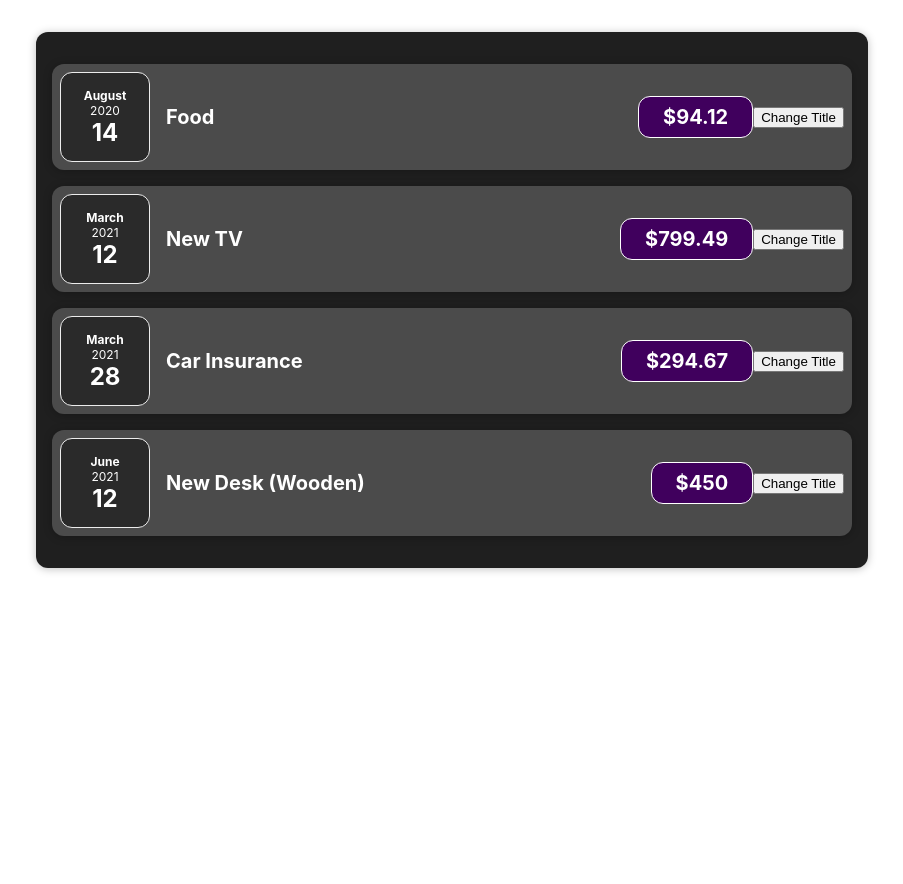
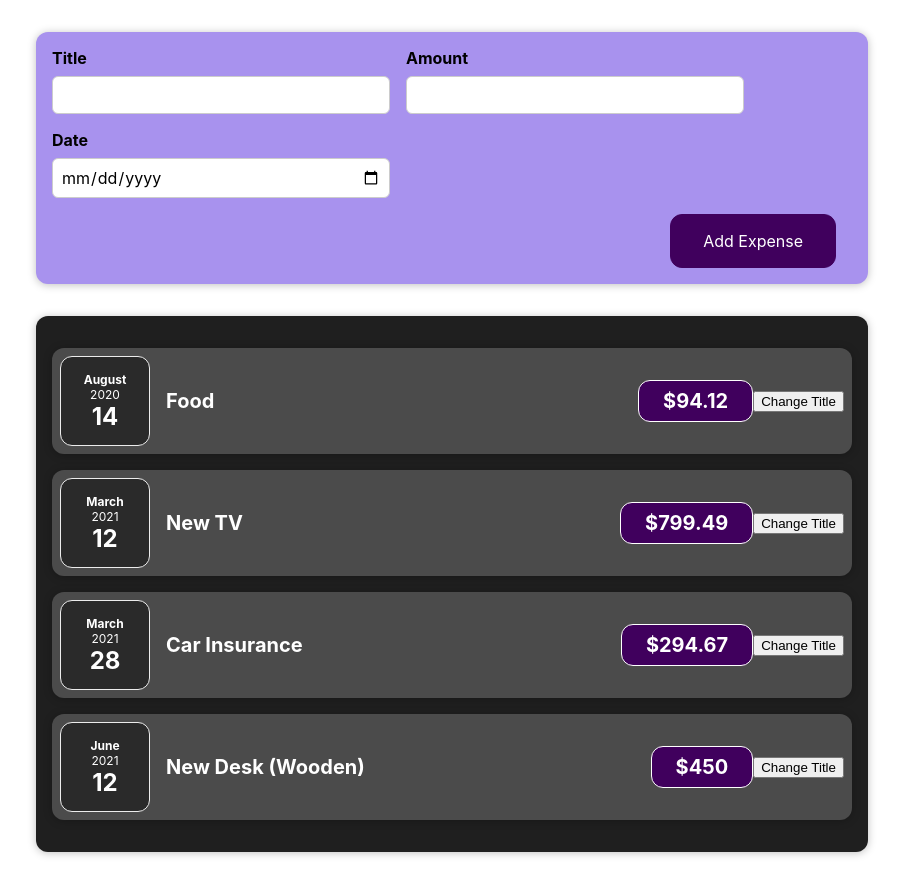
Before and after one commit to OxanaPeregud/Expense-Tracker-React-App, a React (Create React App) app: page / in a window 1280 px wide. Shown: the whole page, without its empty margins (188-1091 px from the left). Before the commit the page ends 800 px from the top, so only its background shows below. Built offline with nearby package versions, Linux system fonts and the light colour scheme.

Commit message:
feat: added new expense form

```diff
--- a/src/App.js
+++ b/src/App.js
@@ -1,6 +1,7 @@
 import React from "react";
 import './App.css';
 import Expenses from "./components/Expenses/Expenses";
+import NewExpense from "./components/NewExpense/NewExpense";
 
 const App = () => {
 
@@ -33,9 +34,10 @@
 
     return (
         <div>
+            <NewExpense/>
             <Expenses items={expenses}/>
         </div>
     );
-}
+};
 
 export default App;
--- a/src/components/Expenses/ExpenseDate.js
+++ b/src/components/Expenses/ExpenseDate.js
@@ -14,6 +14,6 @@
             <div className={"expense-date__day"}>{day}</div>
         </div>
     );
-}
+};
 
 export default ExpenseDate;
--- a/src/components/Expenses/ExpenseItem.js
+++ b/src/components/Expenses/ExpenseItem.js
@@ -21,6 +21,6 @@
             <button onClick={clickHandler}>Change Title</button>
         </Card>
     );
-}
+};
 
 export default ExpenseItem;
--- a/src/components/Expenses/Expenses.js
+++ b/src/components/Expenses/Expenses.js
@@ -25,6 +25,6 @@
                 date={props.items[3].date}/>
         </Card>
     );
-}
+};
 
 export default Expenses;
--- /dev/null
+++ b/src/components/NewExpense/ExpenseForm.css
@@ -0,0 +1,26 @@
+.new-expense__controls {
+    display: flex;
+    flex-wrap: wrap;
+    gap: 1rem;
+    margin-bottom: 1rem;
+    text-align: left;
+}
+
+.new-expense__control label {
+    font-weight: bold;
+    margin-bottom: 0.5rem;
+    display: block;
+}
+
+.new-expense__control input {
+    font: inherit;
+    padding: 0.5rem;
+    border-radius: 6px;
+    border: 1px solid #ccc;
+    width: 20rem;
+    max-width: 100%;
+}
+
+.new-expense__actions {
+    text-align: right;
+}
--- /dev/null
+++ b/src/components/NewExpense/ExpenseForm.js
@@ -0,0 +1,45 @@
+import React, {useState} from "react";
+import './ExpenseForm.css';
+
+const ExpenseForm = () => {
+
+    const [enteredTitle, setEnteredTitle] = useState('');
+    const [enteredAmount, setEnteredAmount] = useState('');
+    const [enteredDate, setEnteredDate] = useState('');
+
+    const titleChangeHandler = (event) => {
+        setEnteredTitle(event.target.value);
+    };
+
+    const amountChangeHandler = (event) => {
+        setEnteredAmount(event.target.value);
+    };
+
+    const dateChangeHandler = (event) => {
+        setEnteredDate(event.target.value);
+    };
+
+    return (
+        <form>
+            <div className={"new-expense__controls"}>
+                <div className={"new-expense__control"}>
+                    <label>Title</label>
+                    <input type={"text"} onChange={titleChangeHandler}/>
+                </div>
+                <div className={"new-expense__control"}>
+                    <label>Amount</label>
+                    <input type={"number"} min={"0.01"} step={"0.01"} onChange={amountChangeHandler}/>
+                </div>
+                <div className={"new-expense__control"}>
+                    <label>Date</label>
+                    <input type={"date"} min={"2019-01-01"} max={"2022-12-31"} onChange={dateChangeHandler}/>
+                </div>
+            </div>
+            <div className={"new-expense__actions"}>
+                <button type={"submit"}>Add Expense</button>
+            </div>
+        </form>
+    );
+};
+
+export default ExpenseForm;
--- /dev/null
+++ b/src/components/NewExpense/NewExpense.css
@@ -0,0 +1,38 @@
+.new-expense {
+    background-color: #a892ee;
+    padding: 1rem;
+    margin: 2rem auto;
+    width: 50rem;
+    max-width: 95%;
+    border-radius: 12px;
+    text-align: center;
+    box-shadow: 0 1px 8px rgba(0, 0, 0, 0.25);
+}
+
+.new-expense button {
+    font: inherit;
+    cursor: pointer;
+    padding: 1rem 2rem;
+    border: 1px solid #40005d;
+    background-color: #40005d;
+    color: white;
+    border-radius: 12px;
+    margin-right: 1rem;
+}
+
+.new-expense button:hover,
+.new-expense button:active {
+    background-color: #510674;
+    border-color: #510674;
+}
+
+.new-expense button.alternative {
+    color: #220131;
+    border-color: transparent;
+    background-color: transparent;
+}
+
+.new-expense button.alternative:hover,
+.new-expense button.alternative:active {
+    background-color: #ddb3f8;
+}
--- /dev/null
+++ b/src/components/NewExpense/NewExpense.js
@@ -0,0 +1,14 @@
+import React from "react";
+import './NewExpense.css';
+import ExpenseForm from "./ExpenseForm";
+
+const NewExpense = () => {
+
+    return (
+        <div className={"new-expense"}>
+            <ExpenseForm/>
+        </div>
+    );
+};
+
+export default NewExpense;
--- a/src/components/UI/Card.js
+++ b/src/components/UI/Card.js
@@ -8,6 +8,6 @@
     return (
         <div className={classes}>{props.children}</div>
     );
-}
+};
 
 export default Card;
```
